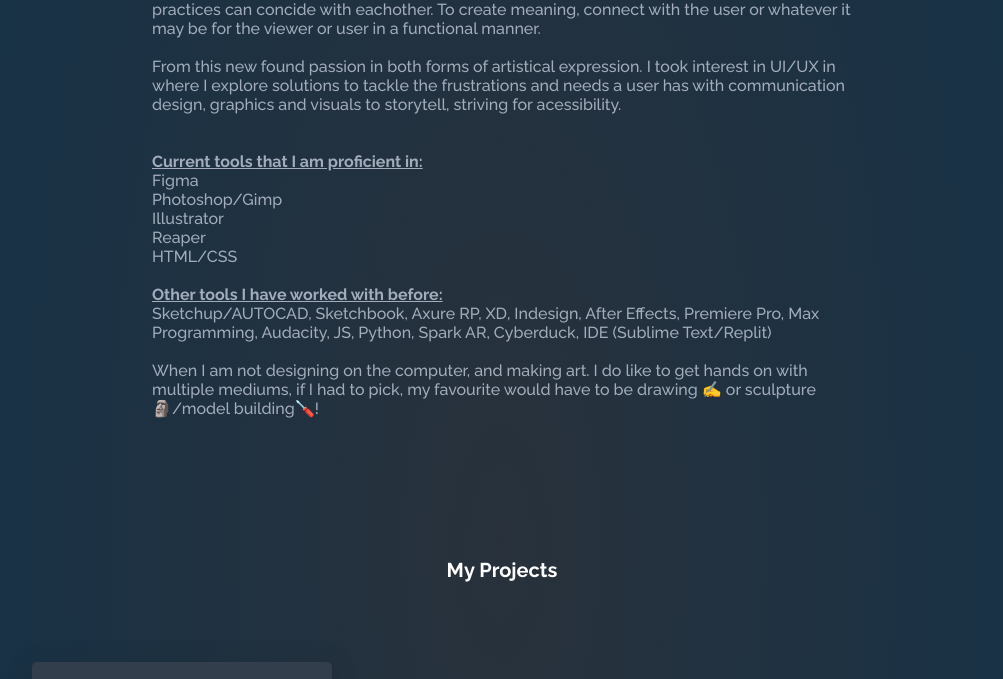
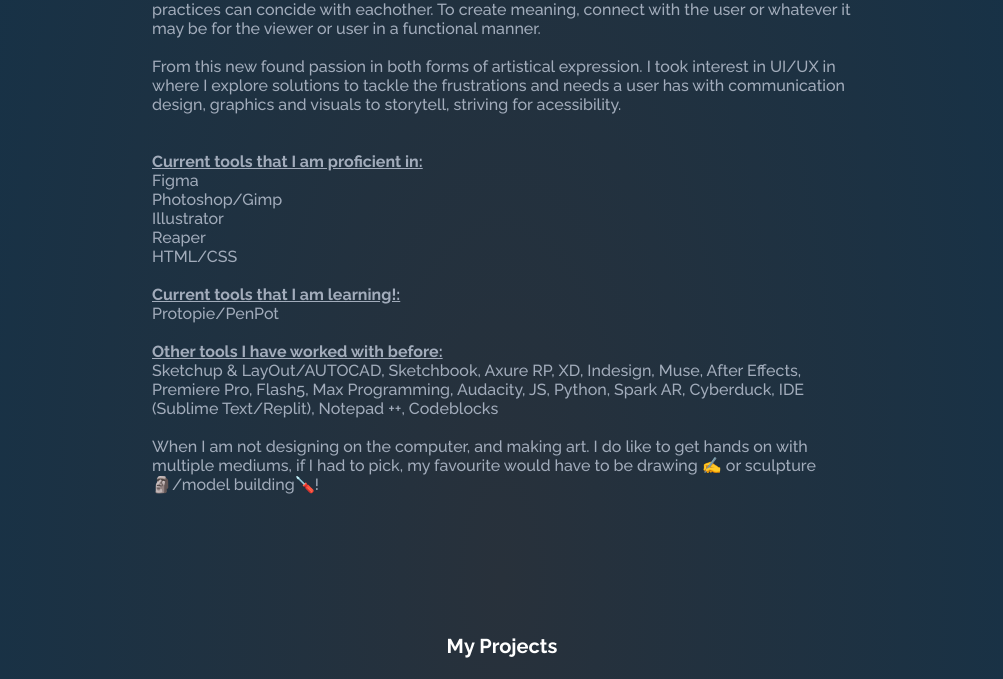
Before and after one commit to CWLDC/CWLDC.github.io, a plain HTML site: page index.html in a window 1280 px wide. Shown: the part 1038-1717 px from the top of the page, without its empty margins (138-1141 px from the left). Drawn offline with Linux system fonts and the light colour scheme.

Commit message:
Add files via upload

```diff
--- a/index.html
+++ b/index.html
@@ -118,9 +118,14 @@
                         HTML/CSS
                         <br>
                         <br>
+                        <b><u>Current tools that I am learning!:</u></b>
+                        <br>
+                        Protopie/PenPot
+                        <br>
+                        <br>
                         <b><u>Other tools I have worked with before:</u></b>
                         <br>
-                        Sketchup/AUTOCAD, Sketchbook, Axure RP, XD, Indesign, After Effects, Premiere Pro, Max Programming, Audacity, JS, Python, Spark AR, Cyberduck, IDE (Sublime Text/Replit)
+                        Sketchup & LayOut/AUTOCAD, Sketchbook, Axure RP, XD, Indesign, Muse, After Effects, Premiere Pro, Flash5, Max Programming, Audacity, JS, Python, Spark AR, Cyberduck, IDE (Sublime Text/Replit), Notepad ++, Codeblocks
                         <br>
                         <br>
                         When I am not designing on the computer, and making art. I do like to get hands on with multiple mediums, if I had to pick, my favourite would have to be drawing ✍️ or sculpture🗿/model building🪛!
```
